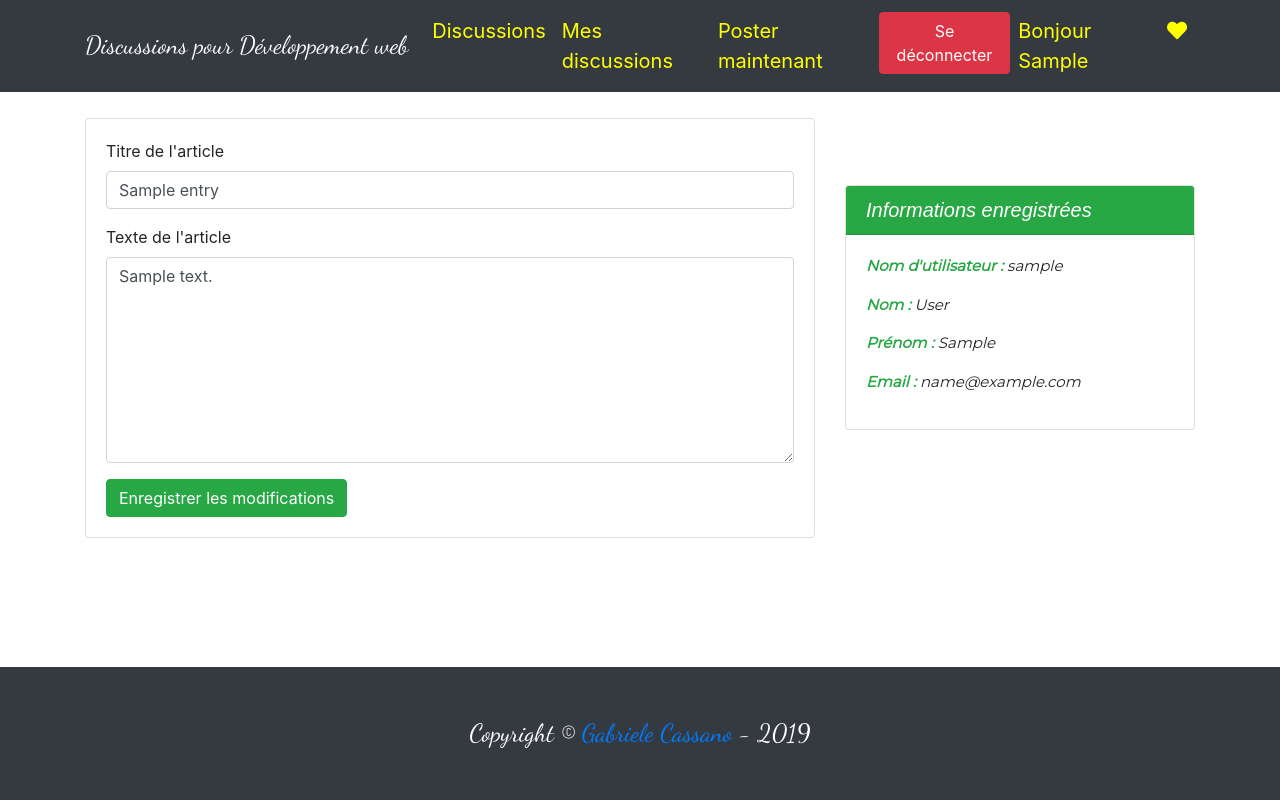
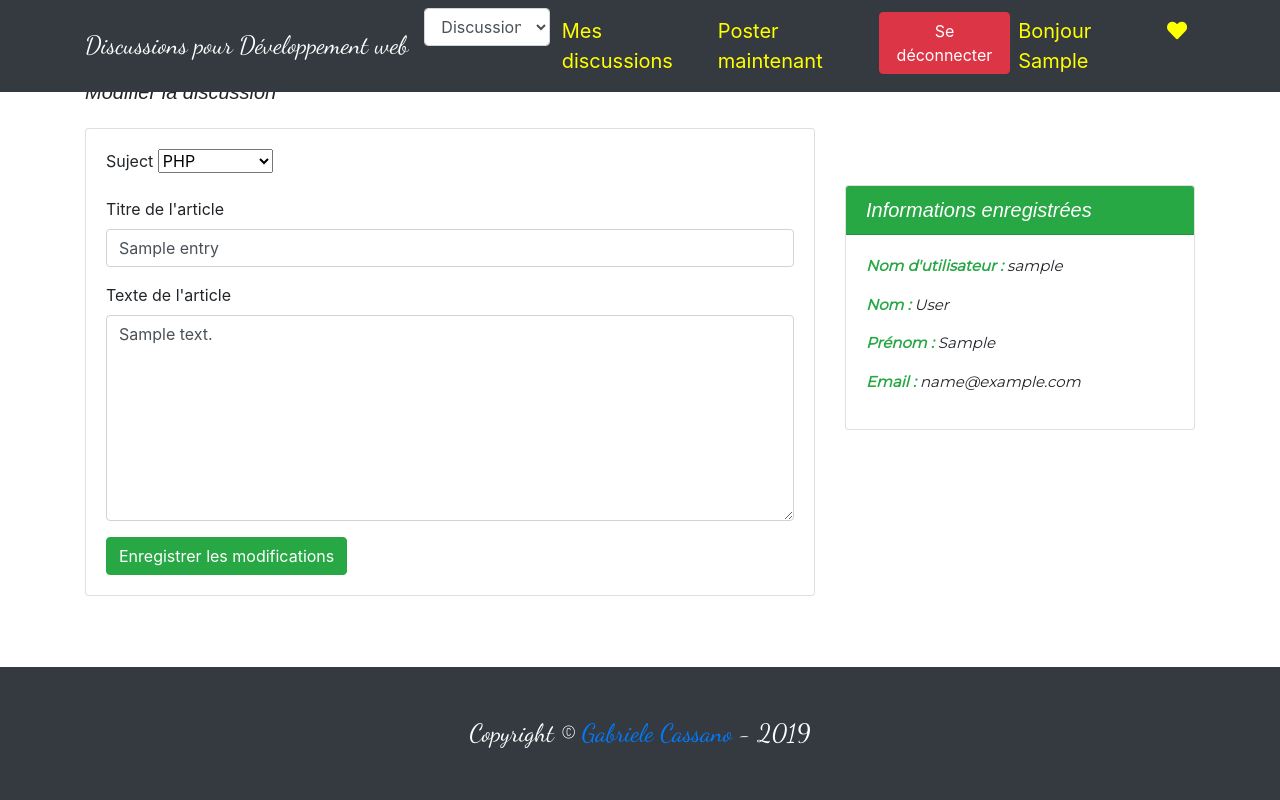
Before and after one commit to cassanogabriele/Python-Django, a Django app: page /entry/1/edit/ in a window 1280 px wide. Run offline with Django 3.2, Linux system fonts and the light colour scheme; a user stored in the database is signed in; tables that the repository leaves empty hold one stand-in row (values such as "Sample post"); some libraries are stand-ins or nearby versions.

Commit message:
discussions par sujet

```diff
--- a/dev/blog/entries/models.py
+++ b/dev/blog/entries/models.py
@@ -2,12 +2,20 @@ from django.db import models
 
 from django.contrib.auth.models import User
 
-# Create your models here.
 class Entry(models.Model):
+    SUBJECT_CHOICES = [
+        ('PHP', 'PHP'),
+        ('JavaScript', 'JavaScript'),
+        ('Frameworks', 'Frameworks'),
+        ('CMS', 'CMS'),
+        ('GIT', 'GIT'),
+    ]
+
     entry_title = models.CharField(max_length=50)
     entry_text = models.TextField()
     entry_date = models.DateTimeField(auto_now_add=True)
     entry_author = models.ForeignKey(User, on_delete=models.CASCADE)
+    subject = models.CharField(max_length=50, choices=SUBJECT_CHOICES, default='autre')  # Champ subject
 
     class Meta:
       verbose_name_plural = "entries"
--- a/dev/blog/entries/templates/entries/base.html
+++ b/dev/blog/entries/templates/entries/base.html
@@ -42,11 +42,26 @@
 
 				<div class="collapse navbar-collapse" id="navbarResponsive">
 					<ul class="navbar-nav ml-auto">
+						<form method="get" action="{% url 'blog-home' %}">
+							<div class="form-group">
+								<select name="subject" id="subject" class="form-control" onchange="this.form.submit()">
+									<option value="">Discussions</option>
+									<option value="PHP" {% if request.GET.subject == 'PHP' %}selected{% endif %}>PHP</option>
+									<option value="JavaScript" {% if request.GET.subject == 'JavaScript' %}selected{% endif %}>JavaScript</option>
+									<option value="Frameworks" {% if request.GET.subject == 'Frameworks' %}selected{% endif %}>Frameworks</option>
+									<option value="CMS" {% if request.GET.subject == 'CMS' %}selected{% endif %}>CMS</option>
+									<option value="GIT" {% if request.GET.subject == 'GIT' %}selected{% endif %}>GIT</option>
+								</select>
+							</div>
+						</form>
+
 						{% if user.is_authenticated %}
-							<li class="nav-item">
+							<!-- <li class="nav-item">
 								<a class="nav-link links-menu" href="{% url 'blog-home' %}">Discussions</a>
-							</li>
-							<li class="nav-item">
+							</li>-->
+
+
+							<li class="nav-item ml-1">
 								<a class="nav-link links-menu" href="{% url 'user-entries' %}">Mes discussions</a>
 							</li>
 							<li class="nav-item">
--- a/dev/blog/entries/templates/entries/create_entry.html
+++ b/dev/blog/entries/templates/entries/create_entry.html
@@ -11,6 +11,11 @@
         <div class="card-body">
             <form method="POST">
                 {% csrf_token %}
+
+                <div class="form-group">
+                    <label for="id_style">Sujet</label>
+                    {{ form.subject }}
+                </div>
 
                 <div class="mb-3">
                     <label for="id_title" class="form-label">Titre de l'article</label>
--- a/dev/blog/entries/templates/entries/edit_entry.html
+++ b/dev/blog/entries/templates/entries/edit_entry.html
@@ -2,11 +2,17 @@
 
 {% block content %}
 <div class="col-md-8">
-    <h2 class="mb-4">Modifier la discussion</h2>
+    <h1 class="my-4">Modifier la discussion</h1>
+
     <div class="card mb-4 mt-4">
         <div class="card-body">
             <form method="post">
                 {% csrf_token %}
+
+                <div class="form-group">
+                    <label for="id_style">Suject</label>
+                    {{ form.subject }}
+                </div>
 
                 <div class="mb-3">
                     <label for="entry_title" class="form-label">Titre de l'article</label>
--- a/dev/blog/entries/templates/entries/index.html
+++ b/dev/blog/entries/templates/entries/index.html
@@ -10,6 +10,7 @@
     <div class="card mb-4 mt-4">
 		<div class="card-body">
             <h2 class="card-title">{{ entry.entry_title }}</h2>
+            <p class="card-text text-success font-weight-bold">Sujet : {{ entry.subject }}</p>
             <p class="card-text">{{ entry.entry_text|truncatechars:100 }}</p>
             <a href="{% url 'entry-detail' entry.pk %}" class="btn btn-primary">Lire plus &rarr;</a>
         </div>
--- a/dev/blog/entries/templates/entries/user_entries.html
+++ b/dev/blog/entries/templates/entries/user_entries.html
@@ -20,6 +20,7 @@
     <div class="card mb-4 mt-4">
         <div class="card-body">
             <h2 class="card-title">{{ entry.entry_title }}</h2>
+            <p class="card-text text-success font-weight-bold">Sujet : {{ entry.subject }}</p>
             <p class="card-text">{{ entry.entry_text|truncatechars:100 }}</p>
             <a href="{% url 'entry-detail' entry.pk %}" class="btn btn-primary">Lire plus &rarr;</a>
         </div>
--- a/dev/blog/entries/views.py
+++ b/dev/blog/entries/views.py
@@ -19,9 +19,18 @@ class HomeView(LoginRequiredMixin, ListView):
     ordering = ['-entry_date']
     paginate_by = 3
 
+    def get_queryset(self):
+        queryset = super().get_queryset()
+        subject = self.request.GET.get('subject')
+
+        if subject:
+            queryset = queryset.filter(subject=subject)
+
+        return queryset
+
     def dispatch(self, request, *args, **kwargs):
-        # Vide les anciens messages
-        list(messages.get_messages(request))
+        # Marquer la session pour indiquer que l'utilisateur vient de la page d'accueil
+        request.session['from_home'] = True
         return super().dispatch(request, *args, **kwargs)
 
 class EntryView(DetailView):
@@ -30,14 +39,19 @@ class EntryView(DetailView):
 
     def get_context_data(self, **kwargs):
         context = super().get_context_data(**kwargs)
-        # Vérifie si la variable de session existe
-        context['from_user_entries'] = self.request.session.get('from_user_entries', False)
+
+        # Vérifie si l'utilisateur vient de la page d'accueil en récupérant la session
+        context['from_home'] = self.request.session.get('from_home', False)
+
+        # Réinitialiser la session 'from_home' après l'utilisation
+        self.request.session['from_home'] = False
+
         return context
 
 class CreateEntryView(LoginRequiredMixin, CreateView):
     model = Entry
     template_name = "entries/create_entry.html"
-    fields = ['entry_title', 'entry_text']
+    fields = ['entry_title', 'entry_text', 'subject']
 
     def form_valid(self, form):
         form.instance.entry_author = self.request.user
@@ -59,10 +73,9 @@ class UserEntriesView(LoginRequiredMixin, ListView):
         self.request.session['from_user_entries'] = True
         return Entry.objects.filter(entry_author=self.request.user)
 
-
 class EditEntryView(LoginRequiredMixin, UpdateView):
     model = Entry
-    fields = ['entry_title', 'entry_text']
+    fields = ['entry_title', 'entry_text', 'subject']
     template_name = 'entries/edit_entry.html'
 
     def get_object(self, queryset=None):
@@ -161,7 +174,6 @@ class ToggleWishlistView(View):
             messages.error(request, "L'article n'existe pas.")
             return redirect('blog-home')  # Si l'article n'existe pas, redirection vers la page d'accueil
 
-
 class CreateWishlistView(LoginRequiredMixin, CreateView):
     model = Wishlist
     template_name = 'entries/create_wishlist.html'
```
Also changed, not shown: dev/blog/entries/templates/entries/entry_detail.html (+13 -9 lines), dev/blog/entries/migrations/0010_entry_style.py (added), dev/blog/entries/migrations/0011_alter_entry_style.py (added), dev/blog/entries/migrations/0012_rename_style_entry_subject.py (added).
